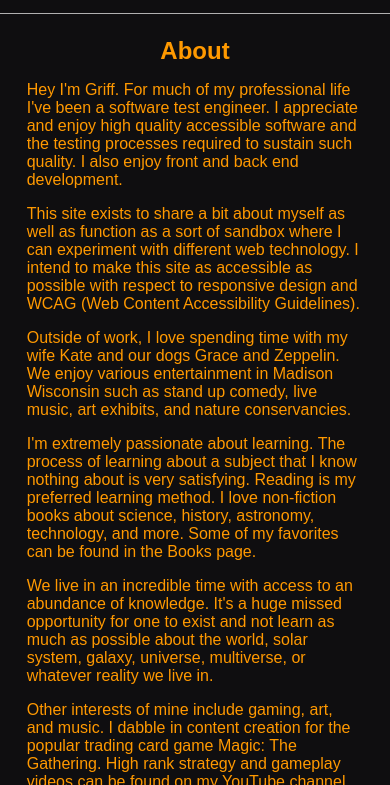
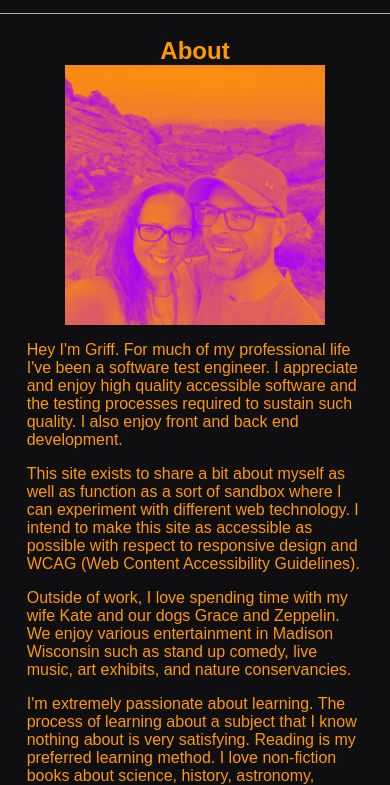
Before and after one commit to griffinlochner/griffinlochner.github.io, a plain HTML site: page index.html in a window 390 px wide. Shown: the part 59-844 px from the top of the page. Drawn offline with Linux system fonts and the light colour scheme; a web font is replaced by a local one.

Commit message:
add about me image

```diff
--- a/index.html
+++ b/index.html
@@ -33,6 +33,7 @@
     </header>
     <main id="main" class="about-text">
       <h2>About</h2>
+      <img src="images/kate_griff_psychedelic.jpg" width="520px" height= "520px" alt="Kate & Griff" />
       <p>
       Hey I'm Griff. For much of my professional life I've been a software test engineer. I appreciate
       and enjoy high quality accessible software and the testing processes required to sustain such quality.
--- a/scripts/main.js
+++ b/scripts/main.js
@@ -13,6 +13,7 @@ function navAbout() {
   main.className = "about-text"
   main.innerHTML = `
   <h2>About</h2>
+  <img src="images/kate_griff_psychedelic.jpg" width="520px" height= "520px" alt="Kate & Griff" />
   <p>
   Hey I'm Griff. For much of my professional life I've been a software test engineer. I appreciate
   and enjoy high quality accessible software and the testing processes required to sustain such quality.
--- a/styles/style.css
+++ b/styles/style.css
@@ -40,6 +40,11 @@ a:hover {
 
 .about-text {
   color:rgb(255, 153, 0);
+}
+
+.about-text img {
+  display: block;
+  margin: auto;
 }
 
 .resume-link:hover, .resume-link:focus {
@@ -333,6 +338,11 @@ li {
     padding-left: 0px;
     padding-right: 0px;
   }
+
+  .about-text img {
+    width: 260px;
+    height: 260px;
+  }
 }
 
 @media screen and (max-width: 528px) {
```
Also changed, not shown: images/kate_griff_psychedelic.jpg (added).
